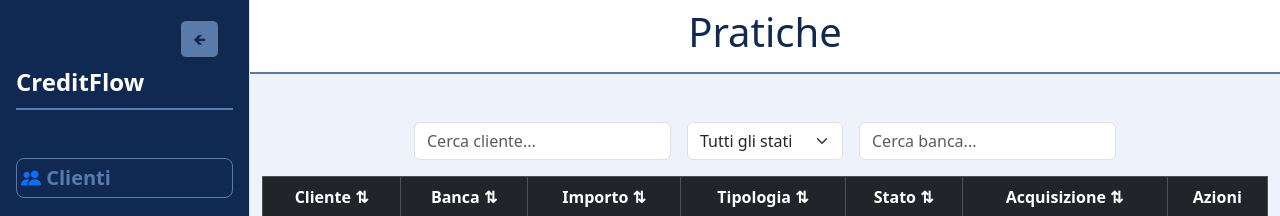
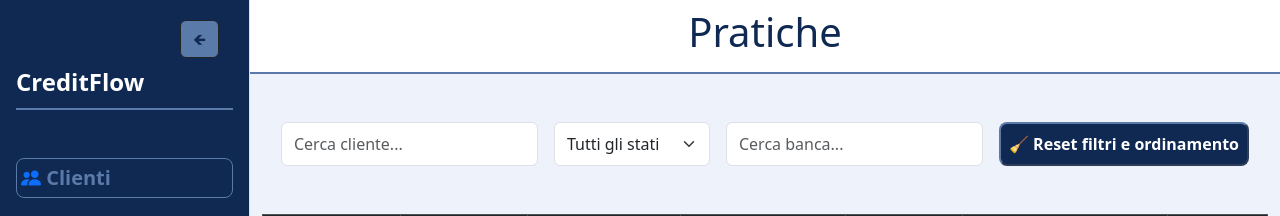
Before and after one commit to Gianluca41908/Gestionale_2026, a React app in the folder frontend/: page /pratiche in a window 1280 px wide. Shown: the top 216 px of the page. Built offline with nearby package versions, Linux system fonts and the light colour scheme; no server answers; the HTML template or start-up script is replaced by a standard one.

Commit message:
Aggiunto bottone per reset filtri ed ordinamento in pratiche

```diff
--- a/frontend/src/index.css
+++ b/frontend/src/index.css
@@ -159,8 +159,6 @@
 
 @media (max-width: 767.98px) {
 
-  /* --- stili già esistenti per responsive-table --- */
-
   /* tfoot: nasconde le celle vuote e mostra solo Totale + importo */
   .responsive-tfoot-empty {
     display: none;
--- a/frontend/src/pages/Practices.jsx
+++ b/frontend/src/pages/Practices.jsx
@@ -104,9 +104,9 @@ export default function Practices() {
     };
 
     const getSortIcon = (field) => {
-    if (sortField !== field) return ' ⇅'; // icona neutra
-    return sortOrder === 'asc' ? ' ▲' : ' ▼';
-};
+        if (sortField !== field) return ' ⇅'; // icona neutra
+        return sortOrder === 'asc' ? ' ▲' : ' ▼';
+    };
 
     // console.log(sortedPractices);
 
@@ -135,7 +135,7 @@ export default function Practices() {
             </div>
 
             <div className="container">
-                <div className="d-flex gap-3 mb-3 justify-content-center flex-wrap">
+                <div className="d-flex gap-3 mb-5 justify-content-center flex-wrap">
                     <input
                         type="text"
                         placeholder="Cerca cliente..."
@@ -161,6 +161,18 @@ export default function Practices() {
                         onChange={(e) => setFilterBanca(e.target.value)}
                         className="form-control w-auto"
                     />
+                    <button
+                        className="p-2 rounded-3 bg-a border-p text-white fw-bold px-2"
+                        onClick={() => {
+                            setSearchCliente('');
+                            setFilterStato('');
+                            setFilterBanca('');
+                            setSortField('');
+                            setSortOrder('asc');
+                        }}
+                    >
+                        🧹 Reset filtri e ordinamento
+                    </button>
                 </div>
 
                 <table className="table table-hover table-bordered text-center align-middle responsive-table">
```
